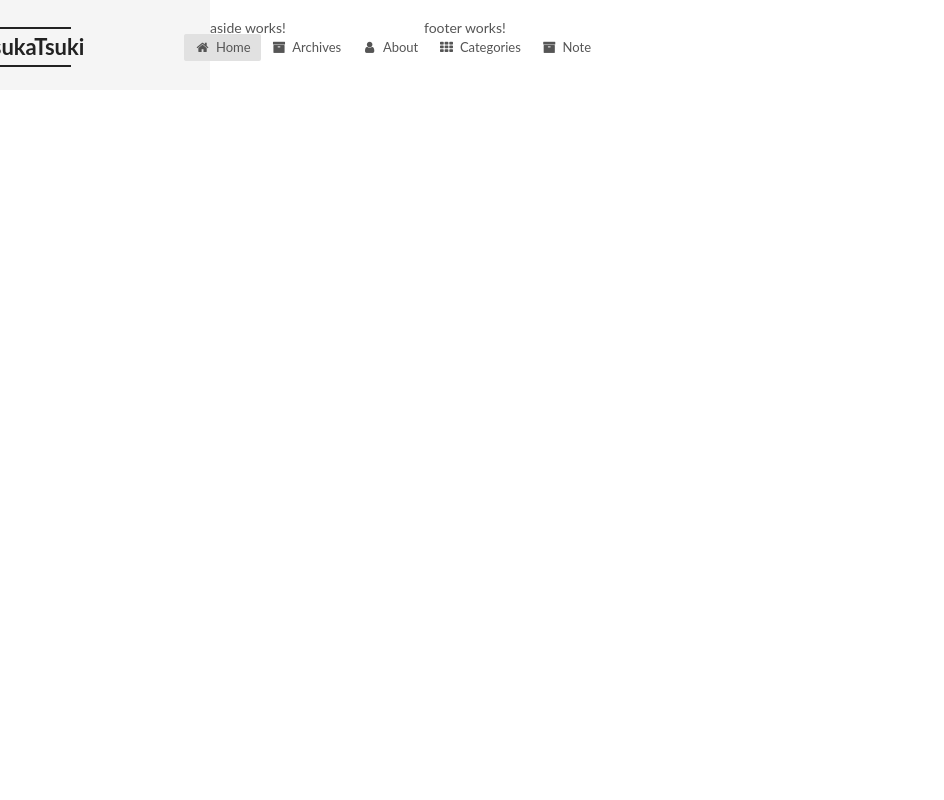
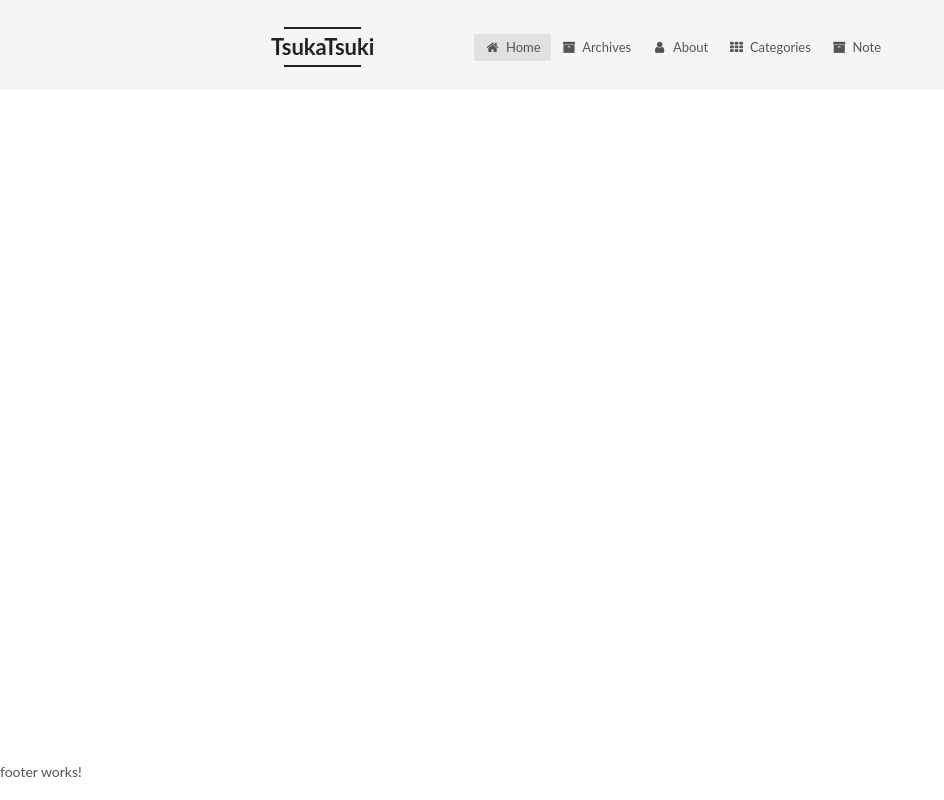
Before and after one commit to Tsuki/Mikaton, an Angular app: page /header-footer-layout in a window 1280 px wide. Shown: the whole page, without its empty margins (0-944 px from the left). Built offline with nearby package versions, Linux system fonts and the light colour scheme.

Commit message:
Fix grid

```diff
--- a/package.json
+++ b/package.json
@@ -46,5 +46,9 @@
     "ts-node": "~5.0.1",
     "tslint": "~5.9.1",
     "typescript": "~2.7.2"
-  }
+  },
+  "browserslist": [
+    "> 1%",
+    "last 2 versions"
+  ]
 }
--- a/src/app/component/header/header.component.scss
+++ b/src/app/component/header/header.component.scss
@@ -18,11 +18,6 @@
   }
 }
 
-@media (min-width: 1600px) {
-  .header-inner {
-    width: 900px;
-  }
-}
 
 .site-brand-wrapper {
   position: relative;
@@ -137,6 +132,12 @@
   }
 }
 
+@media (min-width: 1600px) {
+  .header-inner {
+    width: 900px;
+  }
+}
+
 @media (max-width: 767px) {
   .site-nav-toggle {
     display: block;
--- a/src/app/component/header/header.component.ts
+++ b/src/app/component/header/header.component.ts
@@ -22,7 +22,7 @@ export class HeaderComponent implements OnInit {
   ngOnInit() {
   }
 
-  displayNav(node): void {
+  displayNav(node: HTMLElement): void {
     if (node.classList.contains('site-nav-on')) {
       node.classList.remove('site-nav-on');
     } else {
--- a/src/app/layout/header-aside-footer-layout/header-aside-footer-layout.component.scss
+++ b/src/app/layout/header-aside-footer-layout/header-aside-footer-layout.component.scss
@@ -8,13 +8,13 @@
   .layout {
     display: grid;
     height: 100vh;
-    grid-template-columns: 15rem repeat(10, 1fr);
-    grid-template-rows: 5.75rem auto 5.75rem;
+    grid-template-columns: min-content auto;
+    grid-template-rows: min-content auto min-content;
   }
 }
 
 header {
-  grid-column: span 11;
+  grid-column: span 2;
 }
 
 aside {
@@ -22,9 +22,9 @@ aside {
 }
 
 main {
-  grid-column: span 10;
+  grid-column: span 1;
 }
 
 footer {
-  grid-column: span 11;
+  grid-column: span 2;
 }
--- a/src/app/layout/header-aside-footer-responsive-layout/header-aside-footer-responsive-layout.component.scss
+++ b/src/app/layout/header-aside-footer-responsive-layout/header-aside-footer-responsive-layout.component.scss
@@ -8,7 +8,23 @@
   .layout {
     display: grid;
     height: 100vh;
-    grid-template-columns: 15rem min-content;
-    grid-template-rows: 50px auto;
+    grid-template-columns: 15rem auto;
+    grid-template-rows: min-content auto min-content;
   }
 }
+
+header {
+  grid-column: span 2;
+}
+
+aside {
+  grid-column: span 1;
+}
+
+main {
+  grid-column: span 1;
+}
+
+footer {
+  grid-column: span 2;
+}
--- a/src/app/layout/header-footer-layout/header-footer-layout.component.scss
+++ b/src/app/layout/header-footer-layout/header-footer-layout.component.scss
@@ -8,7 +8,19 @@
   .layout {
     display: grid;
     height: 100vh;
-    grid-template-columns: 15rem repeat(10, 1fr);
-    grid-template-rows: 50px auto;
+    grid-template-columns: auto;
+    grid-template-rows: min-content auto min-content;
   }
 }
+
+header {
+  grid-column: span 1;
+}
+
+main {
+  grid-column: span 1;
+}
+
+footer {
+  grid-column: span 1;
+}
--- a/src/app/layout/header-footer-layout/header-footer-layout.component.ts
+++ b/src/app/layout/header-footer-layout/header-footer-layout.component.ts
@@ -7,9 +7,6 @@ import {Component, OnInit} from '@angular/core';
       <header>
         <app-header></app-header>
       </header>
-      <aside>
-        <app-aside></app-aside>
-      </aside>
       <main>
         <router-outlet></router-outlet>
       </main>
```
